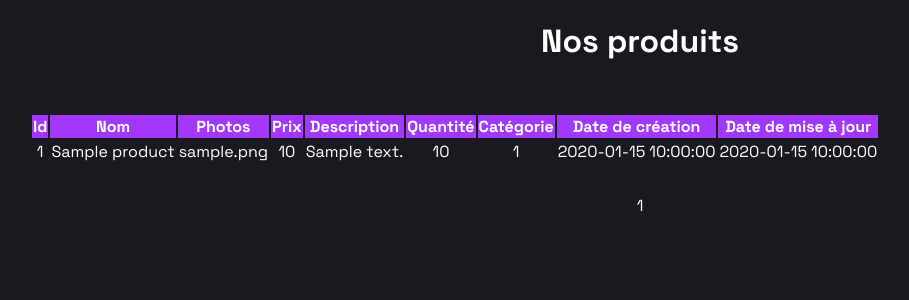
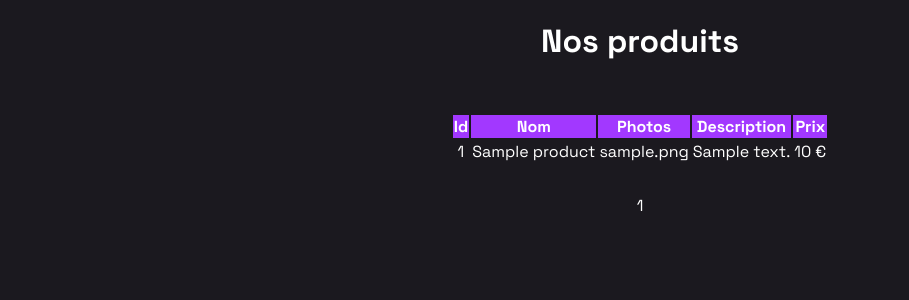
Before and after one commit to romain-chazaut/my-little-mvc, a PHP site: page /my-little-mvc/View/shop.php in a window 1280 px wide. Shown: the top 300 px of the page, without its empty margins (0-909 px from the left). Run offline with PHP 8.4, Linux system fonts and the light colour scheme; tables that the repository leaves empty or names only in its code hold one stand-in row (values such as "Sample post"); data that the repository does not hold is empty.

Commit message:
start design

```diff
--- a/View/shop.php
+++ b/View/shop.php
@@ -36,12 +36,8 @@ $totalPages = ceil($totalProducts / 5);
                 <th>Id</th>
                 <th>Nom</th>
                 <th>Photos</th>
+                <th>Description</th>
                 <th>Prix</th>
-                <th>Description</th>
-                <th>Quantité</th>
-                <th>Catégorie</th>
-                <th>Date de création</th>
-                <th>Date de mise à jour</th>
             </tr>
         </thead>
         <tbody>
@@ -50,19 +46,13 @@ $totalPages = ceil($totalProducts / 5);
                 <td><?= htmlspecialchars($product['id'] ?? '') ?></td>
                 <td><?= htmlspecialchars($product['name'] ?? '') ?></td>
                 <td><?= htmlspecialchars($product['photos'] ?? '') ?></td>
-                <td><?= htmlspecialchars($product['price'] ?? '') ?></td>
                 <td><?= htmlspecialchars($product['description'] ?? '') ?></td>
-                <td><?= htmlspecialchars($product['quantity'] ?? '') ?></td>
-                <td><?= htmlspecialchars($product['category_id'] ?? '') ?></td>
-                <td><?= htmlspecialchars($product['created_at'] ?? '') ?></td>
-                <td><?= htmlspecialchars($product['updated_at'] ?? '') ?></td>
+                <td><?= htmlspecialchars($product['price'] ?? '') ?> €</td>
             </tr>
         <?php endforeach; ?>
         </tbody>
     </table>
 
-    <!-- Pagination -->
-<!-- Pagination -->
 <!-- Pagination -->
 <div class="pagination">
     <!-- Bouton Précédent -->
@@ -81,6 +71,5 @@ $totalPages = ceil($totalProducts / 5);
     <?php endif; ?>
 </div>
 
-
 </body>
 </html>
--- a/style.css
+++ b/style.css
@@ -13,11 +13,18 @@ body {
 
 table {
   padding: 30px;
+  margin: 0 auto;
 }
 
-  thead {
+table tbody {
+  padding-top: 30px;
+}
+
+table thead {
   background-color: #A238FF;
   color: white;
+  display: table-header-group;
+  padding: 10px 0 10px 0;
 }
 
 table tr {
```
Lines whose indentation alone changed are shown as unchanged.
